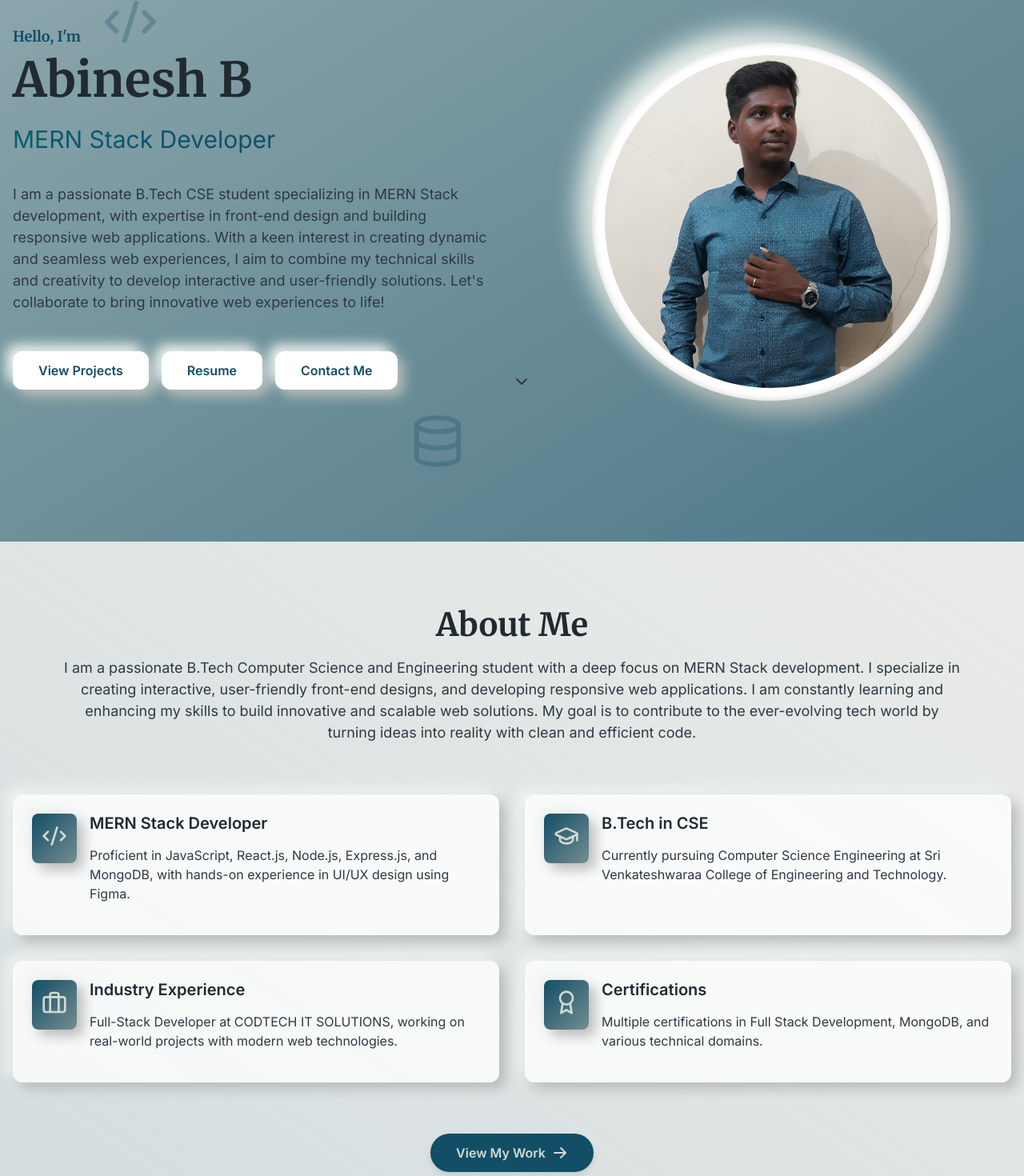
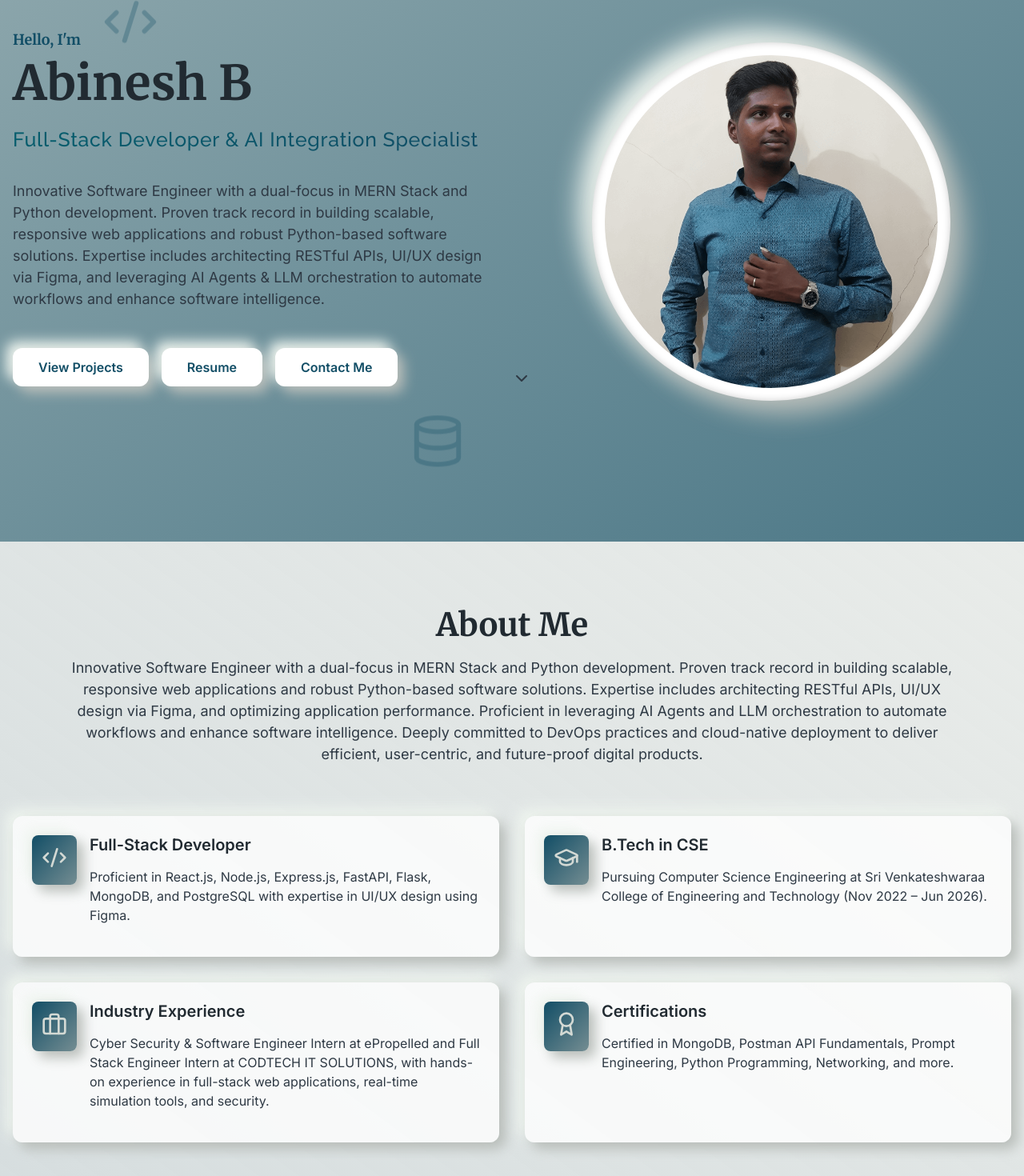
Before and after one commit to er-abinesh-21/Abinesh_Portfolio, a React (Vite) app: page / in a window 1280 px wide. Shown: the part 187-1657 px from the top of the page at 80% size. Built offline with nearby package versions, Linux system fonts and the light colour scheme.

Commit message:
feat: update hero and about sections with new cv details

```diff
--- a/src/About.js
+++ b/src/About.js
@@ -38,23 +38,23 @@ const About = () => {
   const cards = [
     {
       icon: <Code2 className="about__card-icon" />,
-      title: 'MERN Stack Developer',
-      description: 'Proficient in JavaScript, React.js, Node.js, Express.js, and MongoDB, with hands-on experience in UI/UX design using Figma.',
+      title: 'Full-Stack Developer',
+      description: 'Proficient in React.js, Node.js, Express.js, FastAPI, Flask, MongoDB, and PostgreSQL with expertise in UI/UX design using Figma.',
     },
     {
       icon: <GraduationCap className="about__card-icon" />,
       title: 'B.Tech in CSE',
-      description: 'Currently pursuing Computer Science Engineering at Sri Venkateshwaraa College of Engineering and Technology.',
+      description: 'Pursuing Computer Science Engineering at Sri Venkateshwaraa College of Engineering and Technology (Nov 2022 – Jun 2026).',
     },
     {
       icon: <Briefcase className="about__card-icon" />,
       title: 'Industry Experience',
-      description: 'Full-Stack Developer at CODTECH IT SOLUTIONS, working on real-world projects with modern web technologies.',
+      description: 'Cyber Security & Software Engineer Intern at ePropelled and Full Stack Engineer Intern at CODTECH IT SOLUTIONS, with hands-on experience in full-stack web applications, real-time simulation tools, and security.',
     },
     {
       icon: <Award className="about__card-icon" />,
       title: 'Certifications',
-      description: 'Multiple certifications in Full Stack Development, MongoDB, and various technical domains.',
+      description: 'Certified in MongoDB, Postman API Fundamentals, Prompt Engineering, Python Programming, Networking, and more.',
     },
   ];
 
@@ -74,7 +74,7 @@ const About = () => {
             About Me
           </h2>
           <p className="about__subtitle">
-          I am a passionate B.Tech Computer Science and Engineering student with a deep focus on MERN Stack development. I specialize in creating interactive, user-friendly front-end designs, and developing responsive web applications. I am constantly learning and enhancing my skills to build innovative and scalable web solutions. My goal is to contribute to the ever-evolving tech world by turning ideas into reality with clean and efficient code.
+          Innovative Software Engineer with a dual-focus in MERN Stack and Python development. Proven track record in building scalable, responsive web applications and robust Python-based software solutions. Expertise includes architecting RESTful APIs, UI/UX design via Figma, and optimizing application performance. Proficient in leveraging AI Agents and LLM orchestration to automate workflows and enhance software intelligence. Deeply committed to DevOps practices and cloud-native deployment to deliver efficient, user-centric, and future-proof digital products.
           </p>
         </motion.div>
 
--- a/src/Hero.css
+++ b/src/Hero.css
@@ -83,9 +83,12 @@
 }
 
 .hero__role {
-  font-size: 1.5rem;
+  font-size: 1.3rem;
   color: var(--text-secondary);
   margin-bottom: 2rem;
+  letter-spacing: 0.03em;
+  font-weight: 500;
+  font-family: var(--font-role);
 }
 
 .hero__role-text {
@@ -174,7 +177,7 @@
   }
 
   .hero__role {
-    font-size: 1.875rem;
+    font-size: 1.55rem;
   }
 
   .hero__buttons {
--- a/src/Hero.js
+++ b/src/Hero.js
@@ -104,11 +104,11 @@ const Hero = () => {
               variants={itemVariants}
             >
               <span className="hero__role-text">
-                MERN Stack Developer
+                Full-Stack Developer & AI Integration Specialist
               </span>
             </motion.div>
             <motion.p className="hero__description" variants={itemVariants}>
-              I am a passionate B.Tech CSE student specializing in MERN Stack development, with expertise in front-end design and building responsive web applications. With a keen interest in creating dynamic and seamless web experiences, I aim to combine my technical skills and creativity to develop interactive and user-friendly solutions. Let's collaborate to bring innovative web experiences to life!
+              Innovative Software Engineer with a dual-focus in MERN Stack and Python development. Proven track record in building scalable, responsive web applications and robust Python-based software solutions. Expertise includes architecting RESTful APIs, UI/UX design via Figma, and leveraging AI Agents & LLM orchestration to automate workflows and enhance software intelligence.
             </motion.p>
 
             {/* CTA Buttons */}
@@ -127,7 +127,7 @@ const Hero = () => {
                 View Projects
               </Link>
               <Link
-                 onClick={() => window.open('https://drive.google.com/file/d/1idBrs7-GI4roxcfr14yz-NWDly_TD8kU/view?usp=sharing', '_blank')}
+                 onClick={() => window.open('https://drive.google.com/file/d/1tO8B6axom0lzc7dfngpjT2GthfZcdwIn/view?usp=sharing', '_blank')}
                 spy={true}
                 smooth={true}
                 offset={-70}
--- a/src/Projects.js
+++ b/src/Projects.js
@@ -129,6 +129,96 @@ const Projects = () => {
   };
 
   const projects = [
+        {
+      title: 'PocketPulse - Personal Finance Dashboard',
+      description: 'Track your financial health at a glance with AI-powered insights and multi-account management.',
+      image: 'https://images.unsplash.com/photo-1554224155-6726b3ff858f?q=80&w=2000&auto=format&fit=crop',
+      tech: ['React.js', 'Firebase', 'Tailwind CSS', 'Google Gemini API'],
+      icon: <Wallet className="projects__card-icon" />,
+      github: 'https://github.com/er-abinesh-21/Pocket-Pulse',
+      demo: 'https://pocket-pulse.vercel.app/',
+      features: [
+        'AI Financial Advisor powered by Gemini',
+        'Multi-Account Management',
+        'Visual Analytics & Budget Planning',
+        'Dark Mode & Fully Responsive'
+      ]
+    },
+    {
+      title: 'StudyNova - AI Adaptive Learning Companion',
+      description: 'An intelligent desktop app that monitors engagement during study sessions using real-time facial analysis.',
+      image: 'https://images.unsplash.com/photo-1501504905252-473c47e087f8?q=80&w=2000&auto=format&fit=crop',
+      tech: ['Electron.js', 'React.js', 'Python', 'FastAPI', 'MediaPipe'],
+      icon: <BookOpen className="projects__card-icon" />,
+      github: 'https://github.com/er-abinesh-21/Study_Nova',
+      demo: 'https://github.com/er-abinesh-21/Study_Nova',
+      features: [
+        'Real-time Engagement Monitoring',
+        'Smart Interventions & Quizzes',
+        'Privacy-First Local Processing',
+        'Analytics Dashboard'
+      ]
+    },
+    {
+      title: 'NetZen - Network Speed & Usage Monitor',
+      description: 'A modern Python desktop application for monitoring network speed and usage in real-time with a beautiful dark theme.',
+      image: 'https://images.unsplash.com/photo-1558494949-ef010cbdcc31?q=80&w=2000&auto=format&fit=crop',
+      tech: ['Python', 'PySide6', 'psutil', 'Matplotlib'],
+      icon: <Wifi className="projects__card-icon" />,
+      github: 'https://github.com/er-abinesh-21/NetZen',
+      demo: 'https://github.com/er-abinesh-21/NetZen',
+      features: [
+        'Floating Speed Widget',
+        'Dashboard with Daily/Weekly/Monthly Stats',
+        'System Tray & Global Hotkeys',
+        'CSV Export & Auto-start'
+      ]
+    },
+    {
+      title: 'Zephos - Personal AI Assistant',
+      description: 'A futuristic JARVIS-inspired personal AI assistant with voice control, facial authentication, and holographic dashboard.',
+      image: 'https://images.unsplash.com/photo-1677442136019-21780ecad995?q=80&w=2000&auto=format&fit=crop',
+      tech: ['Python', 'Ollama', 'OpenCV', 'Tkinter'],
+      icon: <Bot className="projects__card-icon" />,
+      github: 'https://github.com/er-abinesh-21/Zephos-Personal-Assistant',
+      demo: 'https://github.com/er-abinesh-21/Zephos-Personal-Assistant',
+      features: [
+        'Voice Control & Face Authentication',
+        'JARVIS-style Holographic Dashboard',
+        'AI Responses via Ollama',
+        'Tamil & English Language Support'
+      ]
+    },
+    {
+      title: 'Family Document Cloud Manager',
+      description: 'A secure, cloud-based web app for managing family documents using React, Firebase, and Google Drive API.',
+      image: 'https://images.unsplash.com/photo-1568667256549-094345857637?q=80&w=2000&auto=format&fit=crop',
+      tech: ['React.js', 'Firebase', 'Google Drive API', 'Tailwind CSS'],
+      icon: <FolderOpen className="projects__card-icon" />,
+      github: 'https://github.com/er-abinesh-21/Fam_Doc',
+      demo: 'https://github.com/er-abinesh-21/Fam_Doc',
+      features: [
+        'Multi-page Document Upload',
+        'Role-based Access Control',
+        'Google Drive Cloud Storage',
+        'Advanced Search & OCR'
+      ]
+    },
+    {
+      title: 'WorkTime Pro - Android Application',
+      description: 'A production-ready Android app that helps employees calculate exact logout time based on office timings.',
+      image: 'https://images.unsplash.com/photo-1512941937669-90a1b58e7e9c?q=80&w=2000&auto=format&fit=crop',
+      tech: ['Kotlin', 'Android SDK', 'Room Database', 'Material Design 3'],
+      icon: <Smartphone className="projects__card-icon" />,
+      github: 'https://github.com/er-abinesh-21/WorkTime-Pro',
+      demo: 'https://github.com/er-abinesh-21/WorkTime-Pro',
+      features: [
+        'Accurate Logout Time Calculation',
+        'Daily History with Room Database',
+        'Logout Reminder Notifications',
+        'Dark Mode & Share Feature'
+      ]
+    },
     {
       title: 'VidProof - Video Authenticity & Integrity Checker',
       description: 'A web application for checking the authenticity and integrity of videos.',
@@ -218,96 +308,6 @@ const Projects = () => {
         'Distraction blocking features',
         'Productivity reports generation',
         'Customizable blocking rules'
-      ]
-    },
-    {
-      title: 'PocketPulse - Personal Finance Dashboard',
-      description: 'Track your financial health at a glance with AI-powered insights and multi-account management.',
-      image: 'https://images.unsplash.com/photo-1554224155-6726b3ff858f?q=80&w=2000&auto=format&fit=crop',
-      tech: ['React.js', 'Firebase', 'Tailwind CSS', 'Google Gemini API'],
-      icon: <Wallet className="projects__card-icon" />,
-      github: 'https://github.com/er-abinesh-21/Pocket-Pulse',
-      demo: 'https://pocket-pulse.vercel.app/',
-      features: [
-        'AI Financial Advisor powered by Gemini',
-        'Multi-Account Management',
-        'Visual Analytics & Budget Planning',
-        'Dark Mode & Fully Responsive'
-      ]
-    },
-    {
-      title: 'StudyNova - AI Adaptive Learning Companion',
-      description: 'An intelligent desktop app that monitors engagement during study sessions using real-time facial analysis.',
-      image: 'https://images.unsplash.com/photo-1501504905252-473c47e087f8?q=80&w=2000&auto=format&fit=crop',
-      tech: ['Electron.js', 'React.js', 'Python', 'FastAPI', 'MediaPipe'],
-      icon: <BookOpen className="projects__card-icon" />,
-      github: 'https://github.com/er-abinesh-21/Study_Nova',
-      demo: 'https://github.com/er-abinesh-21/Study_Nova',
-      features: [
-        'Real-time Engagement Monitoring',
-        'Smart Interventions & Quizzes',
-        'Privacy-First Local Processing',
-        'Analytics Dashboard'
-      ]
-    },
-    {
-      title: 'NetZen - Network Speed & Usage Monitor',
-      description: 'A modern Python desktop application for monitoring network speed and usage in real-time with a beautiful dark theme.',
-      image: 'https://images.unsplash.com/photo-1558494949-ef010cbdcc31?q=80&w=2000&auto=format&fit=crop',
-      tech: ['Python', 'PySide6', 'psutil', 'Matplotlib'],
-      icon: <Wifi className="projects__card-icon" />,
-      github: 'https://github.com/er-abinesh-21/NetZen',
-      demo: 'https://github.com/er-abinesh-21/NetZen',
-      features: [
-        'Floating Speed Widget',
-        'Dashboard with Daily/Weekly/Monthly Stats',
-        'System Tray & Global Hotkeys',
-        'CSV Export & Auto-start'
-      ]
-    },
-    {
-      title: 'Zephos - Personal AI Assistant',
-      description: 'A futuristic JARVIS-inspired personal AI assistant with voice control, facial authentication, and holographic dashboard.',
-      image: 'https://images.unsplash.com/photo-1677442136019-21780ecad995?q=80&w=2000&auto=format&fit=crop',
-      tech: ['Python', 'Ollama', 'OpenCV', 'Tkinter'],
-      icon: <Bot className="projects__card-icon" />,
-      github: 'https://github.com/er-abinesh-21/Zephos-Personal-Assistant',
-      demo: 'https://github.com/er-abinesh-21/Zephos-Personal-Assistant',
-      features: [
-        'Voice Control & Face Authentication',
-        'JARVIS-style Holographic Dashboard',
-        'AI Responses via Ollama',
-        'Tamil & English Language Support'
-      ]
-    },
-    {
-      title: 'Family Document Cloud Manager',
-      description: 'A secure, cloud-based web app for managing family documents using React, Firebase, and Google Drive API.',
-      image: 'https://images.unsplash.com/photo-1568667256549-094345857637?q=80&w=2000&auto=format&fit=crop',
-      tech: ['React.js', 'Firebase', 'Google Drive API', 'Tailwind CSS'],
-      icon: <FolderOpen className="projects__card-icon" />,
-      github: 'https://github.com/er-abinesh-21/Fam_Doc',
-      demo: 'https://github.com/er-abinesh-21/Fam_Doc',
-      features: [
-        'Multi-page Document Upload',
-        'Role-based Access Control',
-        'Google Drive Cloud Storage',
-        'Advanced Search & OCR'
-      ]
-    },
-    {
-      title: 'WorkTime Pro - Android Application',
-      description: 'A production-ready Android app that helps employees calculate exact logout time based on office timings.',
-      image: 'https://images.unsplash.com/photo-1512941937669-90a1b58e7e9c?q=80&w=2000&auto=format&fit=crop',
-      tech: ['Kotlin', 'Android SDK', 'Room Database', 'Material Design 3'],
-      icon: <Smartphone className="projects__card-icon" />,
-      github: 'https://github.com/er-abinesh-21/WorkTime-Pro',
-      demo: 'https://github.com/er-abinesh-21/WorkTime-Pro',
-      features: [
-        'Accurate Logout Time Calculation',
-        'Daily History with Room Database',
-        'Logout Reminder Notifications',
-        'Dark Mode & Share Feature'
       ]
     }
   ];
--- a/src/index.css
+++ b/src/index.css
@@ -1,3 +1,5 @@
+@import url('https://fonts.googleapis.com/css2?family=Inter:wght@400;500;600;700&family=Merriweather:wght@400;700&family=Raleway:wght@500;600;700&display=swap');
+
 /* Base styles */
 :root {
   --color-darker: #212A31;
@@ -13,6 +15,7 @@
   --shadow-neu-flat-lg-dark: 16px 16px 32px #1a2026, -16px -16px 32px #28343c;
   --font-sans: 'Inter', system-ui, sans-serif;
   --font-serif: 'Merriweather', Georgia, serif;
+  --font-role: 'Raleway', system-ui, sans-serif;
   --transition-base: all 0.3s cubic-bezier(0.4, 0, 0.2, 1);
   --transition-bounce: all 0.5s cubic-bezier(0.68, -0.55, 0.265, 1.55);
   --transition-spring: all 0.6s cubic-bezier(0.68, -0.6, 0.32, 1.6);
```
